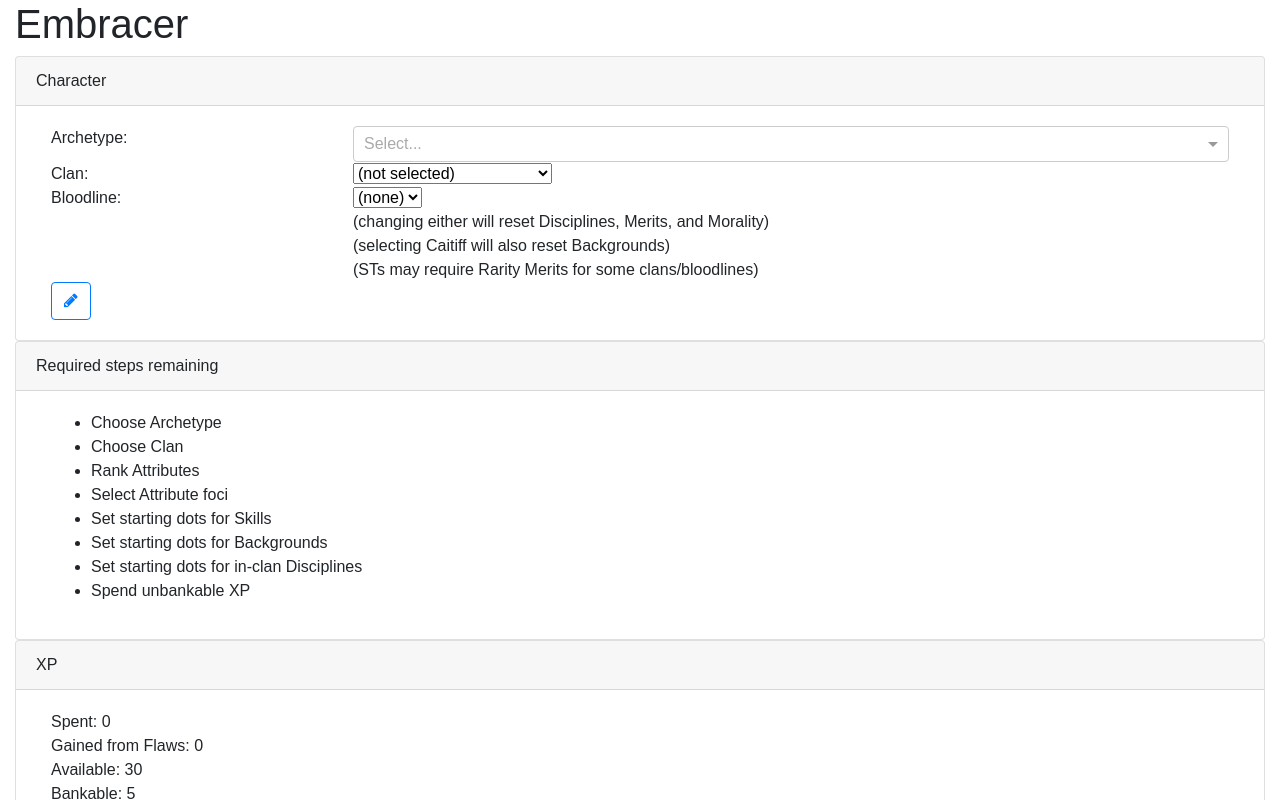
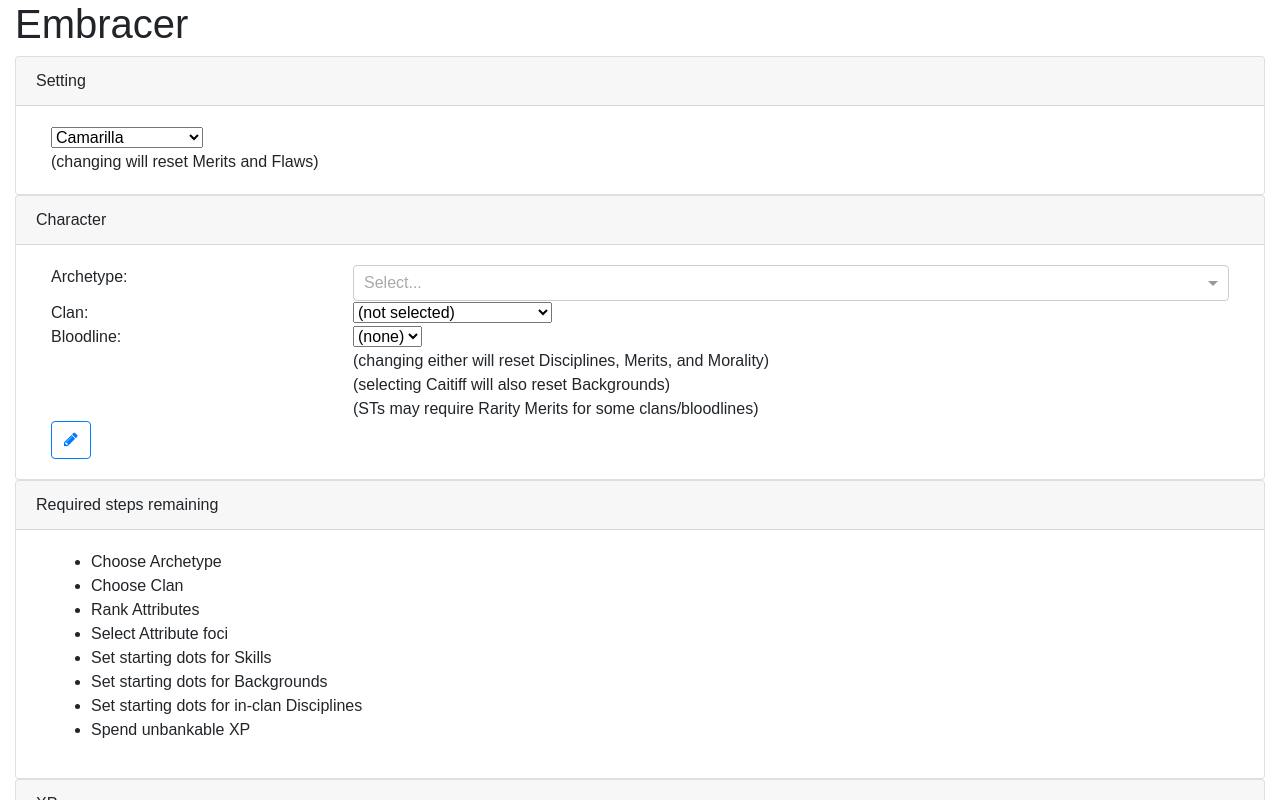
Before and after one commit to TrueWill/embracer, a React (Create React App) app: page / in a window 1280 px wide. Shown: the top 800 px of the page. Built offline with nearby package versions, Linux system fonts and the light colour scheme.

Commit message:
Add setting component, container, and options

```diff
--- a/src/components/App.js
+++ b/src/components/App.js
@@ -5,6 +5,7 @@ import {
   backgroundTraitNames,
   backgroundTraitDisplayNameOverride
 } from '../constants/characterOptions';
+import SettingContainer from '../containers/SettingContainer';
 import ClanContainer from '../containers/ClanContainer';
 import ArchetypeContainer from '../containers/ArchetypeContainer';
 import AttributesContainer from '../containers/AttributesContainer';
@@ -22,6 +23,7 @@ import Section from '../components/Section';
 const App = () => (
   <div className="container-fluid">
     <h1>Embracer</h1>
+    <SettingContainer />
     <Section header="Character">
       <ArchetypeContainer />
       <ClanContainer />
--- /dev/null
+++ b/src/components/Setting.js
@@ -0,0 +1,41 @@
+import React, { Component } from 'react';
+import PropTypes from 'prop-types';
+import { mapKeysToArray } from '../utils/mapUtils';
+import { settings } from '../constants/settingOptions';
+import Section from './Section';
+
+export default class Setting extends Component {
+  static propTypes = {
+    setting: PropTypes.object.isRequired,
+    updateSetting: PropTypes.func.isRequired
+  };
+
+  handleSettingChange = e => {
+    this.props.updateSetting(e.target.value);
+  };
+
+  render() {
+    const { setting } = this.props;
+
+    const settingOptions = mapKeysToArray(settings).map(settingName => (
+      <option value={settingName} key={settingName}>
+        {settingName}
+      </option>
+    ));
+
+    return (
+      <Section header="Setting">
+        <div className="row">
+          <div className="col-sm-9">
+            <select value={setting.name} onChange={this.handleSettingChange}>
+              {settingOptions}
+            </select>
+          </div>
+        </div>
+        <div className="row">
+          <div className="col-sm-9">(changing will reset Merits and Flaws)</div>
+        </div>
+      </Section>
+    );
+  }
+}
--- /dev/null
+++ b/src/constants/settingOptions.js
@@ -0,0 +1,8 @@
+import { arrayToMap } from '../utils/mapUtils';
+
+export const settings = arrayToMap([
+  ['Camarilla', {}],
+  ['Sabbat', {}],
+  ['Anarch Movement', {}],
+  ['Other', {}]
+]);
--- /dev/null
+++ b/src/containers/SettingContainer.js
@@ -0,0 +1,13 @@
+import { connect } from 'react-redux';
+import { updateSetting } from '../actions/settingActions';
+import Setting from '../components/Setting';
+
+const mapStateToProps = state => ({
+  setting: state.setting
+});
+
+const mapDispatchToProps = {
+  updateSetting
+};
+
+export default connect(mapStateToProps, mapDispatchToProps)(Setting);
```
